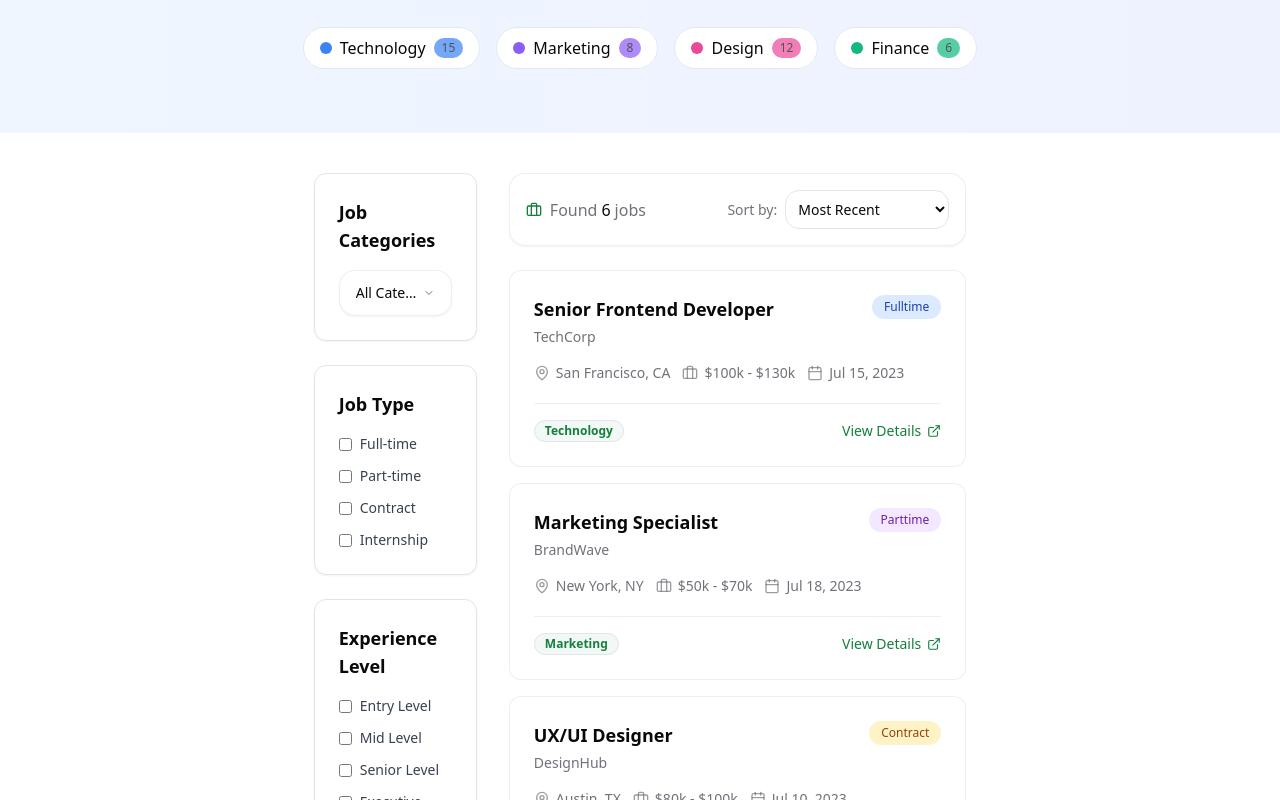
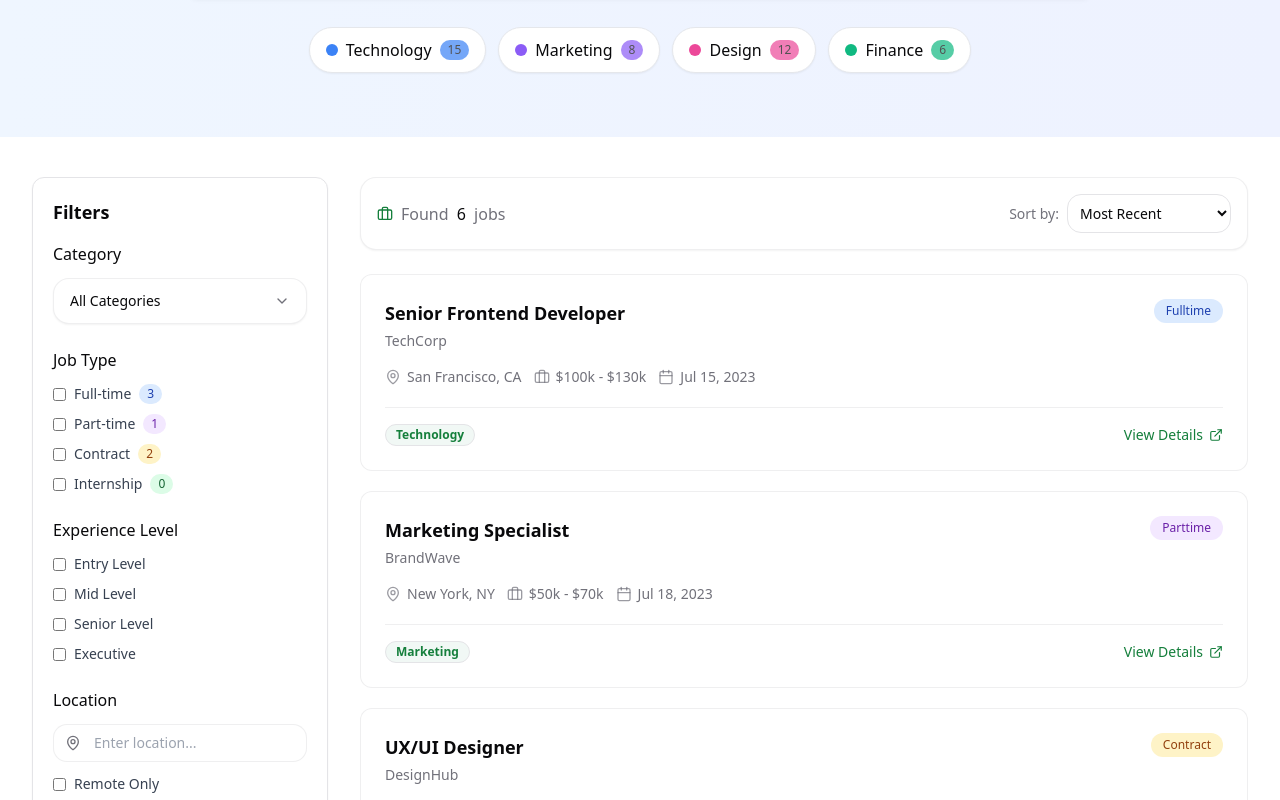
Before and after one commit to coding-with-maaz/GREEN_JOBS, a React (Vite) app: page /jobs in a window 1280 px wide. Shown: the part 320-1120 px from the top of the page. Built offline with nearby package versions, Linux system fonts and the light colour scheme.

Commit message:
Refactor jobs page
General adjustments and improvements to the jobs page.

```diff
--- a/src/pages/Jobs.tsx
+++ b/src/pages/Jobs.tsx
@@ -1,3 +1,4 @@
+
 import { useState, useEffect } from 'react';
 import Navbar from '@/components/layout/Navbar';
 import Footer from '@/components/layout/Footer';
@@ -5,7 +6,7 @@ import SearchBar from '@/components/jobs/SearchBar';
 import JobCard from '@/components/jobs/JobCard';
 import CategoryFilter from '@/components/jobs/CategoryFilter';
 import FadeIn from '@/components/ui/FadeIn';
-import { Briefcase, Filter, Calendar, TrendingUp, Check } from 'lucide-react';
+import { Briefcase, Filter, Calendar, TrendingUp, Check, MapPin, XCircle } from 'lucide-react';
 
 // Mock job data
 const mockJobs = [
@@ -79,6 +80,22 @@ const mockCategories = [
   { _id: 'Finance', name: 'Finance', icon: 'dollar-sign', color: '#10B981', count: 6 }
 ];
 
+// Job types with icons and colors
+const jobTypes = [
+  { id: 'fulltime', label: 'Full-time', color: 'bg-blue-100 text-blue-800' },
+  { id: 'parttime', label: 'Part-time', color: 'bg-purple-100 text-purple-800' },
+  { id: 'contract', label: 'Contract', color: 'bg-amber-100 text-amber-800' },
+  { id: 'internship', label: 'Internship', color: 'bg-green-100 text-green-800' },
+];
+
+// Experience levels
+const experienceLevels = [
+  { id: 'entry', label: 'Entry Level' },
+  { id: 'mid', label: 'Mid Level' },
+  { id: 'senior', label: 'Senior Level' },
+  { id: 'executive', label: 'Executive' },
+];
+
 const Jobs = () => {
   const [jobs, setJobs] = useState(mockJobs);
   const [filteredJobs, setFilteredJobs] = useState(mockJobs);
@@ -86,6 +103,8 @@ const Jobs = () => {
   const [loading, setLoading] = useState(false);
   const [selectedCategory, setSelectedCategory] = useState<string | null>(null);
   const [sortBy, setSortBy] = useState<string>('recent');
+  const [selectedJobTypes, setSelectedJobTypes] = useState<string[]>([]);
+  const [selectedExpLevels, setSelectedExpLevels] = useState<string[]>([]);
 
   useEffect(() => {
     setLoading(true);
@@ -98,28 +117,80 @@ const Jobs = () => {
 
   const handleSearch = (searchTerm: string) => {
     if (!searchTerm.trim()) {
-      setFilteredJobs(jobs);
+      applyFilters();
       return;
     }
 
-    const filtered = jobs.filter(job =>
+    const searchResults = jobs.filter(job =>
       job.title.toLowerCase().includes(searchTerm.toLowerCase()) ||
       job.company.toLowerCase().includes(searchTerm.toLowerCase()) ||
       job.location.toLowerCase().includes(searchTerm.toLowerCase())
     );
-    setFilteredJobs(filtered);
+
+    applyFilters(searchResults);
   };
 
   const handleCategoryFilter = (categoryId: string | null) => {
     setSelectedCategory(categoryId);
+    applyFilters(undefined, categoryId);
+  };
 
-    if (!categoryId) {
-      setFilteredJobs(jobs);
-      return;
+  const handleJobTypeToggle = (typeId: string) => {
+    setSelectedJobTypes(prev => {
+      if (prev.includes(typeId)) {
+        return prev.filter(id => id !== typeId);
+      } else {
+        return [...prev, typeId];
+      }
+    });
+  };
+
+  const handleExpLevelToggle = (levelId: string) => {
+    setSelectedExpLevels(prev => {
+      if (prev.includes(levelId)) {
+        return prev.filter(id => id !== levelId);
+      } else {
+        return [...prev, levelId];
+      }
+    });
+  };
+
+  const applyFilters = (baseJobs = jobs, category = selectedCategory) => {
+    let results = [...baseJobs];
+
+    // Apply category filter
+    if (category) {
+      results = results.filter(job => job.category.name.toLowerCase() === category.toLowerCase());
     }
 
-    const filtered = jobs.filter(job => job.category.name.toLowerCase() === categoryId.toLowerCase());
-    setFilteredJobs(filtered);
+    // Apply job type filters
+    if (selectedJobTypes.length > 0) {
+      results = results.filter(job => selectedJobTypes.includes(job.type));
+    }
+
+    // Sort results
+    switch(sortBy) {
+      case 'salary-high':
+        results.sort((a, b) => {
+          const aValue = parseInt(a.salary.replace(/[^0-9]/g, ''));
+          const bValue = parseInt(b.salary.replace(/[^0-9]/g, ''));
+          return bValue - aValue;
+        });
+        break;
+      case 'salary-low':
+        results.sort((a, b) => {
+          const aValue = parseInt(a.salary.replace(/[^0-9]/g, ''));
+          const bValue = parseInt(b.salary.replace(/[^0-9]/g, ''));
+          return aValue - bValue;
+        });
+        break;
+      case 'recent':
+      default:
+        results.sort((a, b) => new Date(b.date).getTime() - new Date(a.date).getTime());
+        break;
+    }
+
+    setFilteredJobs(results);
   };
 
   const handleSortChange = (event: React.ChangeEvent<HTMLSelectElement>) => {
@@ -152,37 +223,50 @@ const Jobs = () => {
     setFilteredJobs(sortedJobs);
   };
 
+  const clearAllFilters = () => {
+    setSelectedCategory(null);
+    setSelectedJobTypes([]);
+    setSelectedExpLevels([]);
+    setFilteredJobs(jobs);
+  };
+
+  useEffect(() => {
+    applyFilters();
+  }, [selectedJobTypes, selectedExpLevels]);
+
+  const hasActiveFilters = selectedCategory || selectedJobTypes.length > 0 || selectedExpLevels.length > 0;
+
   return (
     <div className="min-h-screen flex flex-col bg-background">
       <Navbar />
 
-      <div className="bg-gradient-to-r from-blue-50 to-indigo-50 py-16">
-        <div className="container-custom">
+      <div className="bg-gradient-to-r from-blue-50 to-indigo-50 py-12 md:py-16">
+        <div className="container mx-auto px-4 md:px-6 lg:px-8 max-w-7xl">
           <FadeIn>
-            <h1 className="text-3xl md:text-4xl font-bold text-center mb-2">Find Your Dream Job</h1>
-            <p className="text-center text-muted-foreground mt-4 max-w-2xl mx-auto">
+            <h1 className="text-3xl md:text-4xl font-bold text-center mb-3">Find Your Dream Job</h1>
+            <p className="text-center text-muted-foreground mt-4 max-w-2xl mx-auto mb-8">
               Browse through thousands of job listings to find the perfect position that matches your skills and career goals.
             </p>
-            <div className="mt-8 max-w-3xl mx-auto">
-              <SearchBar onSearch={handleSearch} />
+            <div className="mt-8 max-w-4xl mx-auto">
+              <SearchBar onSearch={handleSearch} className="shadow-md" />
             </div>
 
-            <div className="mt-8 flex flex-wrap justify-center gap-4">
+            <div className="mt-8 flex flex-wrap justify-center gap-3">
               {mockCategories.map(category => (
                 <button
                   key={category._id}
                   onClick={() => handleCategoryFilter(category._id === selectedCategory ? null : category._id)}
-                  className={`flex items-center gap-2 px-4 py-2 rounded-full transition-all ${
+                  className={`flex items-center gap-2 px-4 py-2.5 rounded-full transition-all ${
                     selectedCategory === category._id
                       ? 'bg-primary text-white shadow-md'
-                      : 'bg-white hover:bg-gray-50 border border-gray-200'
+                      : 'bg-white hover:bg-gray-50 border border-gray-200 shadow-sm'
                   }`}
                 >
                   <span
                     className="inline-block w-3 h-3 rounded-full"
                     style={{ backgroundColor: category.color }}
                   />
-                  <span>{category.name}</span>
+                  <span className="font-medium">{category.name}</span>
                   <span className="text-xs px-2 py-0.5 rounded-full bg-opacity-20"
                     style={{
                       backgroundColor: selectedCategory === category._id ? 'rgba(255,255,255,0.3)' : category.color,
@@ -199,11 +283,12 @@ const Jobs = () => {
         </div>
       </div>
 
-      <main className="flex-1 container-custom py-10">
-        <div className="flex flex-col md:flex-row gap-8">
-          <div className="md:w-1/4">
-            <div className="sticky top-24">
-              <div className="md:hidden mb-4">
+      <main className="flex-1 container mx-auto px-4 md:px-6 lg:px-8 max-w-7xl py-8 md:py-10">
+        <div className="flex flex-col lg:flex-row gap-6 lg:gap-8">
+          {/* Sidebar Filters */}
+          <div className="lg:w-1/4 w-full">
+            <div className="lg:sticky lg:top-24">
+              <div className="lg:hidden mb-4">
                 <button
                   className="w-full flex items-center justify-between p-3 bg-white rounded-lg border border-border shadow-sm"
                   onClick={() => setIsFilterOpen(!isFilterOpen)}
@@ -216,9 +301,24 @@ const Jobs = () => {
                 </button>
               </div>
 
-              <div className={`${isFilterOpen ? 'block' : 'hidden'} md:block space-y-6`}>
-                <div className="bg-white rounded-xl border border-border shadow-sm p-6">
-                  <h2 className="font-semibold text-lg mb-4">Job Categories</h2>
+              <div className={`${isFilterOpen ? 'block' : 'hidden'} lg:block space-y-6`}>
+                <div className="bg-white rounded-xl border border-border shadow-sm p-5">
+                  <div className="flex items-center justify-between mb-4">
+                    <h2 className="font-semibold text-lg">Filters</h2>
+                    {hasActiveFilters && (
+                      <button
+                        onClick={clearAllFilters}
+                        className="text-sm text-primary hover:text-primary/80 flex items-center"
+                      >
+                        <XCircle className="h-3.5 w-3.5 mr-1" />
+                        Clear all
+                      </button>
+                    )}
+                  </div>
+
+                  <div className="space-y-6">
+                    <div>
+                      <h3 className="font-medium text-base mb-3">Category</h3>
                       <CategoryFilter
                         categories={mockCategories}
                         selectedCategory={selectedCategory}
@@ -226,63 +326,99 @@ const Jobs = () => {
                       />
                     </div>
 
-                <div className="bg-white rounded-xl border border-border shadow-sm p-6">
-                  <h2 className="font-semibold text-lg mb-4">Job Type</h2>
-                  <div className="space-y-3">
-                    {['Full-time', 'Part-time', 'Contract', 'Internship'].map((type) => (
-                      <div key={type} className="flex items-center">
+                    <div>
+                      <h3 className="font-medium text-base mb-3">Job Type</h3>
+                      <div className="space-y-2.5">
+                        {jobTypes.map((type) => (
+                          <div key={type.id} className="flex items-center">
                             <input
                               type="checkbox"
-                          id={type.toLowerCase()}
+                              id={type.id}
+                              checked={selectedJobTypes.includes(type.id)}
+                              onChange={() => handleJobTypeToggle(type.id)}
                               className="rounded border-gray-300 text-primary focus:ring-primary"
                             />
-                        <label htmlFor={type.toLowerCase()} className="ml-2 text-sm text-gray-700">
-                          {type}
+                            <label htmlFor={type.id} className="ml-2 text-sm text-gray-700 flex items-center">
+                              {type.label}
+                              <span className={`ml-2 text-xs px-2 py-0.5 rounded-full ${type.color}`}>
+                                {mockJobs.filter(job => job.type === type.id).length}
+                              </span>
                             </label>
                           </div>
                         ))}
                       </div>
                     </div>
 
-                <div className="bg-white rounded-xl border border-border shadow-sm p-6">
-                  <h2 className="font-semibold text-lg mb-4">Experience Level</h2>
-                  <div className="space-y-3">
-                    {['Entry Level', 'Mid Level', 'Senior Level', 'Executive'].map((level) => (
-                      <div key={level} className="flex items-center">
+                    <div>
+                      <h3 className="font-medium text-base mb-3">Experience Level</h3>
+                      <div className="space-y-2.5">
+                        {experienceLevels.map((level) => (
+                          <div key={level.id} className="flex items-center">
                             <input
                               type="checkbox"
-                          id={level.toLowerCase().replace(' ', '-')}
+                              id={level.id}
+                              checked={selectedExpLevels.includes(level.id)}
+                              onChange={() => handleExpLevelToggle(level.id)}
                               className="rounded border-gray-300 text-primary focus:ring-primary"
                             />
                             <label
-                          htmlFor={level.toLowerCase().replace(' ', '-')}
+                              htmlFor={level.id}
                               className="ml-2 text-sm text-gray-700"
                             >
-                          {level}
+                              {level.label}
                             </label>
                           </div>
                         ))}
+                      </div>
+                    </div>
+
+                    <div>
+                      <h3 className="font-medium text-base mb-3">Location</h3>
+                      <div className="space-y-3">
+                        <div className="relative">
+                          <MapPin className="h-4 w-4 absolute left-3 top-1/2 transform -translate-y-1/2 text-muted-foreground" />
+                          <input
+                            type="text"
+                            placeholder="Enter location..."
+                            className="w-full pl-10 pr-3 py-2 border border-border/60 rounded-md text-sm focus:border-primary focus:ring-1 focus:ring-primary"
+                          />
+                        </div>
+                        <div className="flex items-center">
+                          <input
+                            type="checkbox"
+                            id="remote-only"
+                            className="rounded border-gray-300 text-primary focus:ring-primary"
+                          />
+                          <label htmlFor="remote-only" className="ml-2 text-sm text-gray-700">
+                            Remote Only
+                          </label>
+                        </div>
+                      </div>
+                    </div>
                   </div>
                 </div>
               </div>
             </div>
           </div>
 
-          <div className="md:w-3/4">
+          {/* Job Listings Area */}
+          <div className="lg:w-3/4 w-full">
             {loading ? (
               <div className="space-y-4">
                 {[1, 2, 3].map((i) => (
                   <div key={i} className="animate-pulse">
-                    <div className="h-32 bg-muted rounded-xl"></div>
+                    <div className="h-36 bg-muted rounded-xl"></div>
                   </div>
                 ))}
               </div>
             ) : (
               <>
-                <div className="mb-6 flex justify-between items-center bg-white p-4 rounded-lg shadow-sm border border-border/60">
-                  <p className="text-muted-foreground flex items-center">
+                <div className="mb-6 flex flex-col sm:flex-row justify-between items-start sm:items-center gap-4 bg-white p-4 rounded-lg shadow-sm border border-border/60">
+                  <div className="flex flex-wrap items-center gap-2">
+                    <p className="text-muted-foreground flex items-center text-sm sm:text-base">
                       <Briefcase className="h-4 w-4 mr-2 text-primary" />
-                    Found <span className="font-medium text-foreground mx-1">{filteredJobs.length}</span> jobs
+                      <span>Found <span className="font-medium text-foreground mx-1">{filteredJobs.length}</span> jobs</span>
+                    </p>
                     {selectedCategory && (
                       <span className="ml-2 flex items-center text-sm bg-primary/10 text-primary px-2 py-0.5 rounded-full">
                         {mockCategories.find(c => c._id === selectedCategory)?.name}
@@ -294,9 +430,20 @@ const Jobs = () => {
                         </button>
                       </span>
                     )}
-                  </p>
-                  <div className="flex items-center">
-                    <label htmlFor="sort-by" className="text-sm text-muted-foreground mr-2">Sort by:</label>
+                    {selectedJobTypes.map(typeId => (
+                      <span key={typeId} className="flex items-center text-sm bg-blue-100 text-blue-800 px-2 py-0.5 rounded-full">
+                        {jobTypes.find(t => t.id === typeId)?.label}
+                        <button
+                          onClick={() => handleJobTypeToggle(typeId)}
+                          className="ml-1 rounded-full hover:bg-blue-200 p-0.5"
+                        >
+                          ×
+                        </button>
+                      </span>
+                    ))}
+                  </div>
+                  <div className="flex items-center self-end sm:self-auto">
+                    <label htmlFor="sort-by" className="text-sm text-muted-foreground mr-2 whitespace-nowrap">Sort by:</label>
                     <select
                       id="sort-by"
                       value={sortBy}
@@ -310,7 +457,7 @@ const Jobs = () => {
                   </div>
                 </div>
 
-                <div className="space-y-4">
+                <div className="grid gap-5">
                   {filteredJobs.length > 0 ? (
                     filteredJobs.map((job, index) => (
                       <FadeIn key={job._id} delay={index * 50}>
@@ -318,20 +465,17 @@ const Jobs = () => {
                       </FadeIn>
                     ))
                   ) : (
-                    <div className="text-center py-20 bg-white rounded-xl border border-border shadow-sm">
+                    <div className="text-center py-16 bg-white rounded-xl border border-border shadow-sm">
                       <Briefcase className="h-12 w-12 mx-auto text-muted-foreground" />
                       <h3 className="mt-4 text-lg font-medium">No jobs found</h3>
                       <p className="mt-2 text-muted-foreground">
                         Try changing your search or filter criteria
                       </p>
                       <button
-                        onClick={() => {
-                          setSelectedCategory(null);
-                          setFilteredJobs(jobs);
-                        }}
-                        className="mt-4 inline-flex items-center px-4 py-2 border border-transparent text-sm font-medium rounded-md shadow-sm text-white bg-primary hover:bg-primary/90"
+                        onClick={clearAllFilters}
+                        className="mt-6 inline-flex items-center px-4 py-2 border border-transparent text-sm font-medium rounded-md shadow-sm text-white bg-primary hover:bg-primary/90"
                       >
-                        Clear filters
+                        Clear all filters
                       </button>
                     </div>
                   )}
```
Lines whose indentation alone changed are shown as unchanged.
